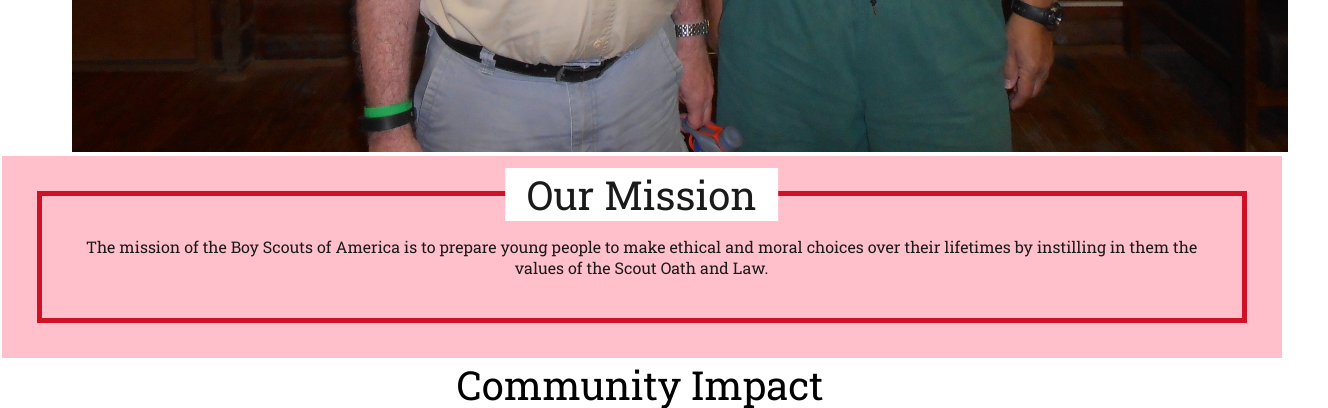
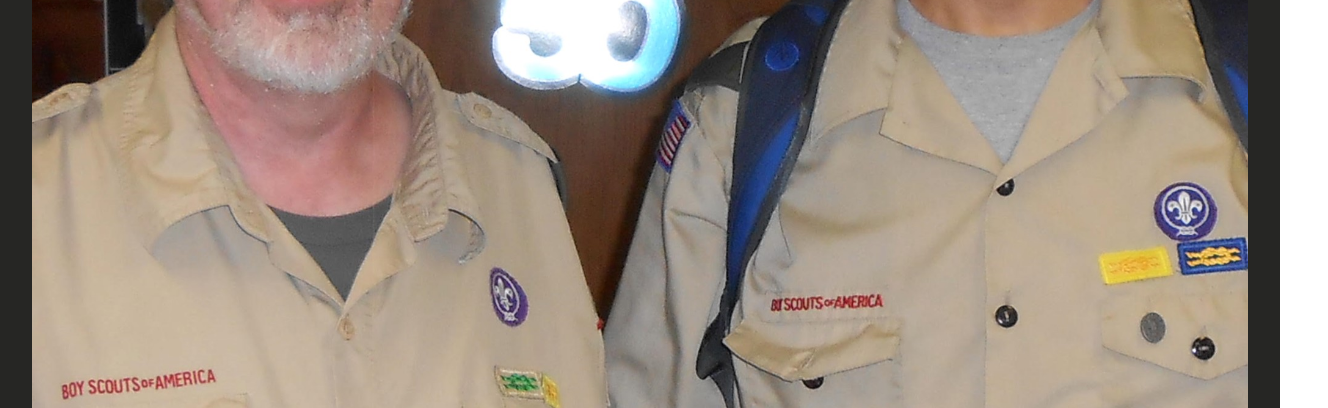
Before and after one commit to SATroop227Media/WebpageTroop227, a React (Vite) app: page / in a window 1280 px wide. Shown: the part 1560-1968 px from the top of the page, 1328 px wide, since content can reach past the window. Built offline with nearby package versions, Linux system fonts and the light colour scheme.

Commit message:
Redoing intro styling and added more content

```diff
--- a/src/App.css
+++ b/src/App.css
@@ -151,53 +151,39 @@ h1 {
 /*home-intro
 ==============================*/
 
+.home-intro {
+  background-color: #262624;
+}
+
 .home-intro figure {
   display: none;
+  margin: 0;
 }
 
+
+
 .mission {
-  background-color: #fff;
+  text-align:initial;
+
+  color: #fff;
+  /* Since it's wrapped in a container we use these offsets to push it to the screen size */
   padding: 4em;
-  color: #1a1a1a;
-  background-color: pink;
-  /* Since it's wrapped in a container we use these offsets to push it to the screen size */
   width: 100vw;
   margin-left: -2.5%;
-
-  outline: 5px solid #CE1126;
-  outline-offset: -2.5em;
   position: relative;
 }
 
-.mission h1 {
-  position: absolute;
 
-  /* This is how we are centering on the outline */
-  left: 50%;
-  transform: translateX(-50%);
-
-  top: .75em;
-  background: #fff;
-  padding: 0 .25em;
-}
-
-@media (min-width: 30rem) {
+@media (min-width: 40rem) {
   h1 {
     font-size: 2rem;
   }
 
-  .mission h1 {
-    top: .5em;
-    padding: 0 .325em;
 
+  .home-intro figure {
+    display: initial;
   }
 
-}
-
-@media (min-width: 40rem) {
-   .home-intro figure {
-    display: initial;
-  }
 }
 
 @media (min-width: 60rem) {
@@ -205,12 +191,9 @@ h1 {
     font-size: 2.5rem;
   }
 
-  .mission h1 {
-    top: .3em;
-    padding: 0 .55em;
 
+  .home-intro figure img{
+    width: auto;
   }
 
-
-
 }
--- a/src/App.tsx
+++ b/src/App.tsx
@@ -1,7 +1,7 @@
 import project1 from './assets/project1.jpg'
 import project2 from './assets/project2.jpg'
 import project3 from './assets/project3.jpg'
-import scoutMasters from './assets/leaders.jpg'
+import scoutMasters from './assets/leaders_edit.jpg'
 import './App.css'
 
 function App() {
@@ -26,18 +26,24 @@ function App() {
         <h1 className='home-banner--statement'>Impacting the community<span>by shaping the youth of Johnson County for 60 years.</span></h1>
       </div>
     </section>
+      <section className='home-intro'>
         <div className='container'>
-      <section className='home-intro'>
           <figure>
             <img src={scoutMasters}/>
           </figure>
           {/* This is copied from the offical BS site Make sure to change! */}
           <div className='mission'>
-          <h1>Our Mission</h1>
+            <h1>Be Prepared</h1>
+            <h2>Our Mission</h2>
             <p>The mission of the Boy Scouts of America is to prepare young people to make ethical and moral choices over their lifetimes by instilling in them the values of the Scout Oath and Law.</p>
+            <h2>Scout Law</h2>
+            <p>A Scout is trustworthy, loyal, helpful, friendly, courteous, kind, obedient, cheerful, thrifty, brave, clean, and reverent.</p>
+            <h2>Scout Oath</h2>
+            <p>“On my honor I will do my best to do my duty to God and my country and to obey the Scout Law; to help other people at all times; to keep myself physically strong, mentally awake, and morally straight.”</p>
+          </div>
+
         </div>
       </section>
-    </div>
     <section className='home-gallary'>
       <h1>Community Impact</h1>
       <p>Living by the Scout Oath and helping their community!</p>
```
Also changed, not shown: src/assets/leaders_edit.jpg (added). Lines whose indentation alone changed are shown as unchanged.
